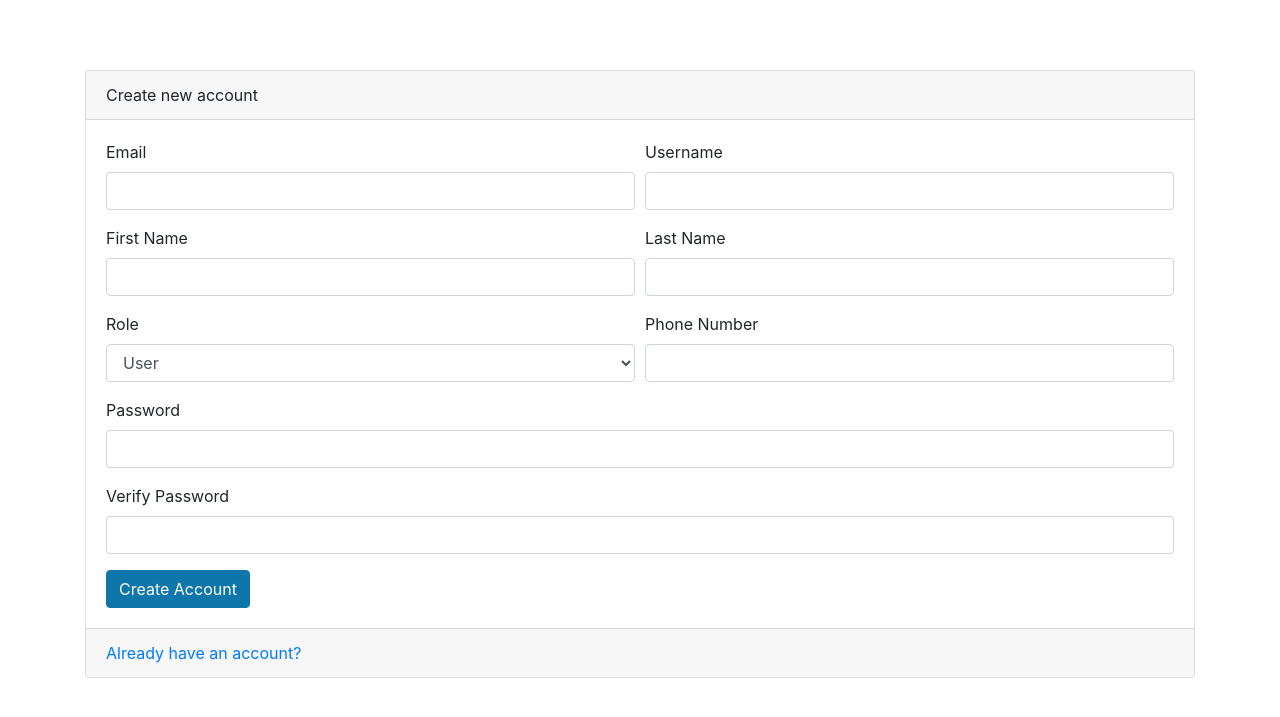
After one commit to EslamKamel89/FastTask, a FastAPI app: template template/register.html in a window 1280 px wide. The commit adds this page. Shown: the top 717 px of the page. Run offline with FastAPI, Linux system fonts and the light colour scheme; the template is opened without the code that fills it, so the values that code supplies are empty; some libraries are stand-ins or nearby versions.

Commit message:
feat(auth): add registration page and shared layout
- Implement /register-page route and register.html template
- Extract common HTML into layout.html for reuse
- Update login.html to extend layout

```diff
--- a/routers/auth.py
+++ b/routers/auth.py
@@ -15,7 +15,9 @@ router = APIRouter(prefix='/auth' , tags=['auth'])
 @router.get('/login-page')
 async def render_login_page(request:Request):
     return m.templates.TemplateResponse('login.html' ,{'request':request})
-
+@router.get('/register-page')
+async def render_register_page(request:Request) :
+    return m.templates.TemplateResponse('register.html' , {'request':request})
 ### API ###
 @router.post('/' , status_code=status.HTTP_201_CREATED , response_model=UserRead )
 async def create_user(db:db_dependency , user_request:UserCreate) :
--- /dev/null
+++ b/template/layout.html
@@ -0,0 +1,21 @@
+<!DOCTYPE html>
+<html lang="en">
+  <head>
+    <meta charset="UTF-8" />
+    <meta name="viewport" content="width=device-width, initial-scale=1.0" />
+    <link
+      rel="stylesheet"
+      href="{{ url_for('static' , path='css/base.css') }}"
+      type="text/css"
+    />
+    <link
+      rel="stylesheet"
+      href="{{ url_for('static' , path='css/bootstrap.css') }}"
+      type="text/css"
+    />
+    <title>TodoApp</title>
+  </head>
+  <body>
+    {% block content %} {% endblock %}
+  </body>
+</html>
--- /dev/null
+++ b/template/register.html
@@ -0,0 +1,102 @@
+{% include 'layout.html' %}
+<div class="container">
+  <div class="card">
+    <div class="card-header">Create new account</div>
+    <div class="card-body">
+      <form id="registerForm">
+        <div class="form-row">
+          <div class="form-group col-md-6">
+            <label>Email</label>
+            <input
+              type="text"
+              class="form-control"
+              name="email"
+              autocomplete="email"
+              required
+            />
+          </div>
+          <div class="form-group col-md-6">
+            <label>Username</label>
+            <input
+              type="text"
+              class="form-control"
+              name="username"
+              autocomplete="username"
+              required
+            />
+          </div>
+        </div>
+        <div class="form-row">
+          <div class="form-group col-md-6">
+            <label> First Name</label>
+            <input
+              type="text"
+              class="form-control"
+              name="first_name"
+              autocomplete="first_name"
+              required
+            />
+          </div>
+          <div class="form-group col-md-6">
+            <label>Last Name</label>
+            <input
+              type="text"
+              class="form-control"
+              name="last_name"
+              autocomplete="last_name"
+              required
+            />
+          </div>
+        </div>
+        <div class="form-row">
+          <div class="form-group col-md-6">
+            <label> Role</label>
+            <select
+              class="form-select form-control"
+              name="role"
+              autocomplete="role"
+              required
+            >
+              <option value="user">User</option>
+              <option value="admin">Role</option>
+            </select>
+          </div>
+          <div class="form-group col-md-6">
+            <label>Phone Number</label>
+            <input
+              type="text"
+              class="form-control"
+              name="phone_number"
+              autocomplete="phone_number"
+              required
+            />
+          </div>
+        </div>
+        <div class="form-group">
+          <label> Password</label>
+          <input
+            type="password"
+            class="form-control"
+            name="password"
+            autocomplete="password"
+            required
+          />
+        </div>
+        <div class="form-group">
+          <label> Verify Password</label>
+          <input
+            type="password"
+            class="form-control"
+            name="password2"
+            autocomplete="password2"
+            required
+          />
+        </div>
+        <button type="submit" class="btn btn-primary">Create Account</button>
+      </form>
+    </div>
+    <div class="card-footer text-muted">
+      <a href="/auth/login-page">Already have an account?</a>
+    </div>
+  </div>
+</div>
```
Also changed, not shown: template/login.html (+1 -20 lines).
